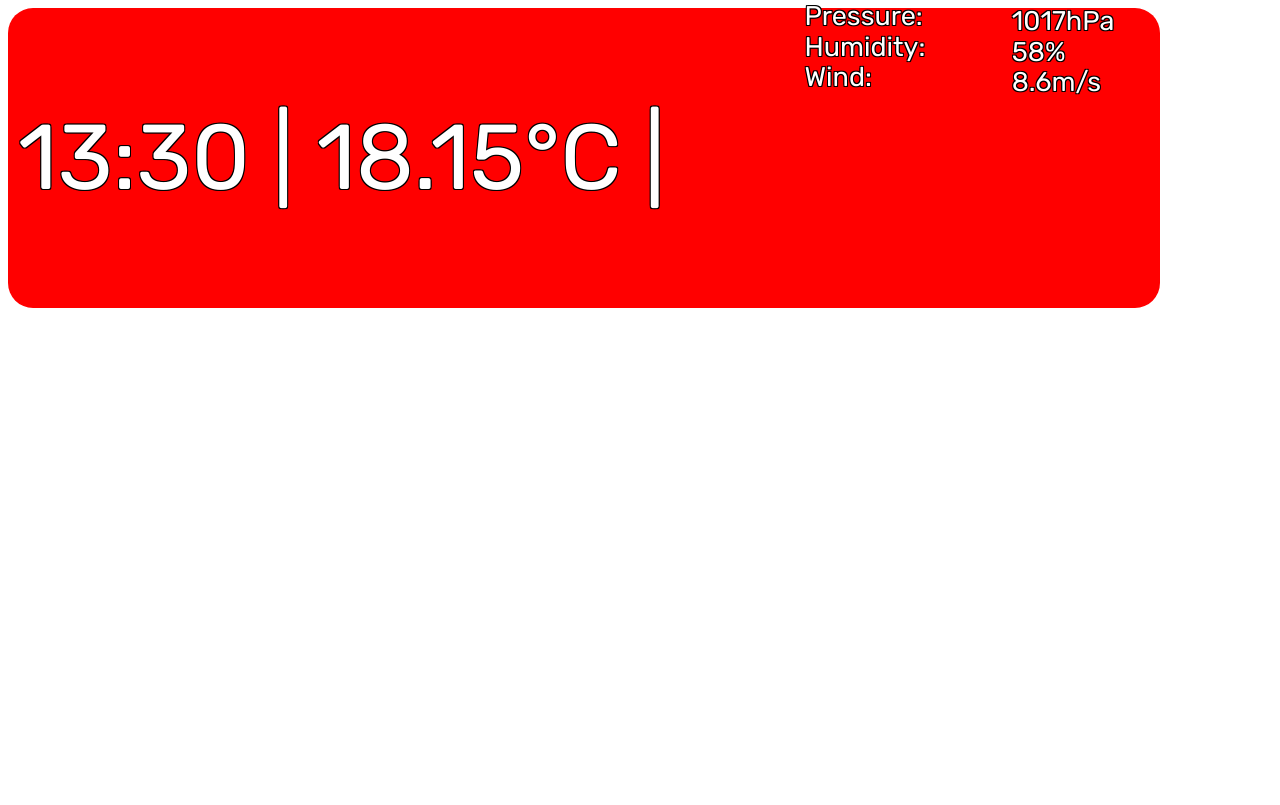
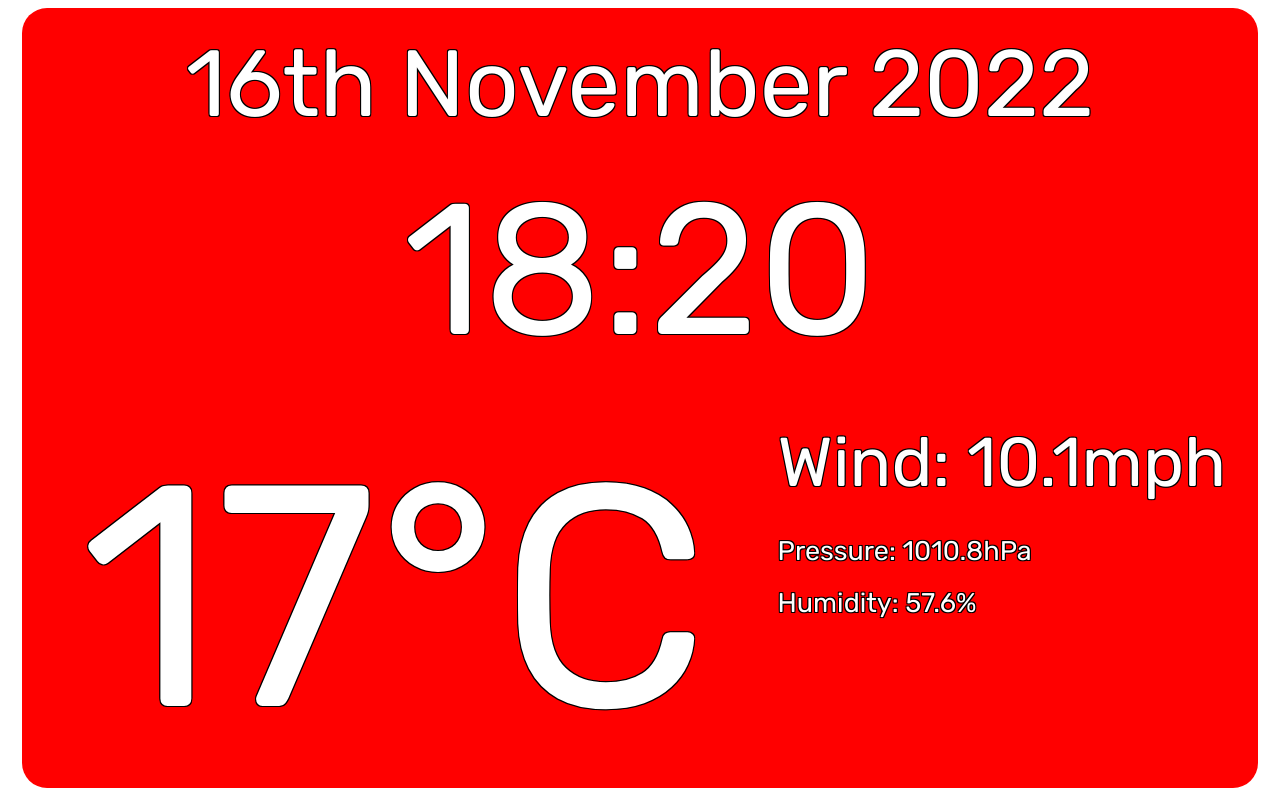
Before and after one commit to jeffysmiff/pico-weather-station, a plain HTML site: page webpage/index.html in a window 1280 px wide. Drawn offline with nearby package versions, Linux system fonts and the light colour scheme.

Commit message:
Updated layout

```diff
--- a/webpage/index.html
+++ b/webpage/index.html
@@ -15,115 +15,145 @@
         </script>
         <style>
             @import url('http://fonts.googleapis.com/css?family=Rubik');
-            .roundedbox {
+            .flex-container {
+                width: 95vw;
+                height: 95vh;
+                margin: auto;
+                padding: 10px;
                 border-radius: 25px;
                 background: #FF0000;
-                width: 90vw;
-                height: 300px;
                 font-family: 'Rubik', sans-serif;
                 color: white;
                 text-shadow: -1px -1px 0 #000, 1px -1px 0 #000, -1px 1px 0 #000, 1px 1px 0 #000;
-                display: inline-block;
-                line-height: 300px;
+                display: flex;
+                flex-direction: column;
+                flex-wrap: nowrap;
+                align-items: center;
                 vertical-align: middle;
             }
 
-            .roundedbox::after {
-                content: "";
-                clear: both;
-                display: inline-block;
+            .daterow {
+                height: 15%;
+                width: 100%;
+                margin: 10px;
+                vertical-align: middle;
+                text-align: center;
+                align-items: flex-start;
             }
 
-            .firstweathercontainer {
-                float: left;
-                padding-left: 10px;
-                padding-right: 10px;
-                width: 60%;
-                height: 100%;
+            .timerow {
+                height: 30%;
+                width: 100%;
+                margin: 10px;
+                vertical-align: middle;
+                text-align: center;
+                align-items: flex-start;
             }
 
-            .secondweathercontainer {
-                float: right;
-                padding-left: 10px;
-                padding-right: 10px;
-                width: 30%;
-                height: 100%;
+            .weatherrow {
+                height: 55%;
+                width: 100%;
+                margin: 10px;
+                vertical-align: middle;
+                text-align: center;
+                align-items: flex-start;
             }
 
-            .firstweather {
+            .weathercontainer {
+                height: 100%;
                 width: 100%;
-                height: 100%;
+                display: flex;
+                flex-direction: row;
+                flex-wrap: nowrap;
             }
 
-            .secondweather {
-                width: 100%;
+            .temperaturecol {
                 height: 100%;
+                width: 60%;
+                margin: 10px;
+                vertical-align: middle;
+                text-align: center;
+                align-items: flex-start;
             }
 
-            .weatherblock {
+            .otherweathercol {
+                height: 100%;
+                width: 40%;
+                margin: 10px;
+                vertical-align: middle;
+                text-align: center;
+                align-items: flex-start;
+            }
+
+            .otherweathercontainer {
+                height: 100%;
+                width: 100%;
+                display: flex;
+                flex-direction: column;
+                flex-wrap: nowrap;
+                align-items: flex-start;
+            }
+
+            .windspeedrow {
                 width: 100%;
                 height: 30%;
+                margin: 10px;
+                vertical-align: middle;
+                text-align: left;
             }
 
-            .label {
-                float: left;
-                width: 40%;
-                height: 100%;
-                line-height: 100%;
-                display: block
+            .pressurehumidityrow {
+                width: 100%;
+                height: 10%;
+                margin: 10px;
+                vertical-align: middle;
+                text-align: left;
             }
 
-            .value {
-                float: right;
-                width: 40%;
-                height: 100%;
-                line-height: 100%;
+            .spacerrow {
+                width: 100%;
+                height: 50%;
+                margin: 10px;
+                vertical-align: middle;
+                text-align: left;
             }
         </style>
     </head>
 
     <body>
-        <div class="roundedbox" id="temperature">
-            <div class="firstweathercontainer">
-                <div id="temp" class="firstweather">
-                    <span  id="content">&nbsp;</span>
-                </div>
-            </div>
-            <div class="secondweathercontainer">
-                <div class="secondweather">
-                    <div id="secondaryblock">
-                        <div class="weatherblock" >
-                            <span class="label" id="pressurelabel">
-                                <span id="pressurelabeltext">Pressure:</span>
-                            </span>
-                            <span class="value" id="pressurevaluetext">1017hPa</span>
-                        </div>
-                        <div class="weatherblock" >
-                            <span class="label" id="humiditylabel">
-                                <span id="humiditylabeltext">Humidity:</span>
-                            </span>
-                            <span class="value" id="humidityvaluetext">58%</span>
-                        </div>
-                        <div class="weatherblock">
-                            <span class="label" id="windlabel">
-                                <span id="windlabeltext">Wind:</span>
-                            </span>
-                            <span class="value" id="windvaluetext">8.6m/s</span>
+        <div class="flex-container">
+            <div id="date" class="daterow"><span>16th November 2022</span></div>
+            <div id="time" class="timerow"><span>18:20</span></div>
+            <div class="weatherrow">
+                <div class="weathercontainer">
+                    <div id="temperature" class="temperaturecol"><span>17&#176;C</span></div>
+                    <div class="otherweathercol">
+                        <div class="otherweathercontainer">
+                            <div id="windspeed" class="windspeedrow"><span>Wind: 10.1mph</span></div>
+                            <div id="pressure" class="pressurehumidityrow"><span id="pressurevalue">Pressure: 1010.8hPa</span></div>
+                            <div id="humidity" class="pressurehumidityrow"><span id="humidityvalue">Humidity: 57.6%</span></div>
+                            <div class="spacerrow">&nbsp;</div>
                         </div>
                     </div>
                 </div>
             </div>
         </div>
         <script>
-            $('#content').html('13:30 | ' + weather.t + '&#176;C | ');
-            $('#temp').textfill({maxFontPixels: 1000});
-            $("#secondaryblock").css("height", $("#content").height());
-            $('#pressurelabel').textfill({maxFontPixels: 1000});
-            $('#humiditylabeltext').css("font-size", $("#pressurelabeltext").css("font-size"));
-            $('#windlabeltext').css("font-size", $('#pressurelabeltext').css("font-size"));
-            $('#pressurevaluetext').css("font-size", $('#pressurelabeltext').css("font-size"));
-            $('#humidityvaluetext').css("font-size", $('#pressurelabeltext').css("font-size"));
-            $('#windvaluetext').css("font-size", $('#pressurelabeltext').css("font-size"));
+            $('#date').textfill({maxFontPixels: 1000});
+            $('#time').textfill({maxFontPixels: 1000});
+            $('#temperature').textfill({maxFontPixels: 1000});
+            $('#windspeed').textfill({maxFontPixels: 1000});
+            $('#pressure').textfill({maxFontPixels: 1000});
+            $('#humidityvalue').css("font-size", $("#pressurevalue").css("font-size"));
+            //$('#content').html('<span>' + weather.t + '&#176;C</span>');
+            //$('#content').textfill({maxFontPixels: 1000, widthOnly: true});
+            //$("#secondcontent").css("height", $("#content").height());
+            //$('#pressurelabel').textfill({maxFontPixels: 1000});
+            //$('#humiditylabeltext').css("font-size", $("#pressurelabeltext").css("font-size"));
+            //$('#windlabeltext').css("font-size", $('#pressurelabeltext').css("font-size"));
+            //$('#pressurevaluetext').css("font-size", $('#pressurelabeltext').css("font-size"));
+            //$('#humidityvaluetext').css("font-size", $('#pressurelabeltext').css("font-size"));
+            //$('#windvaluetext').css("font-size", $('#pressurelabeltext').css("font-size"));
         </script>
     </body>
 
```
